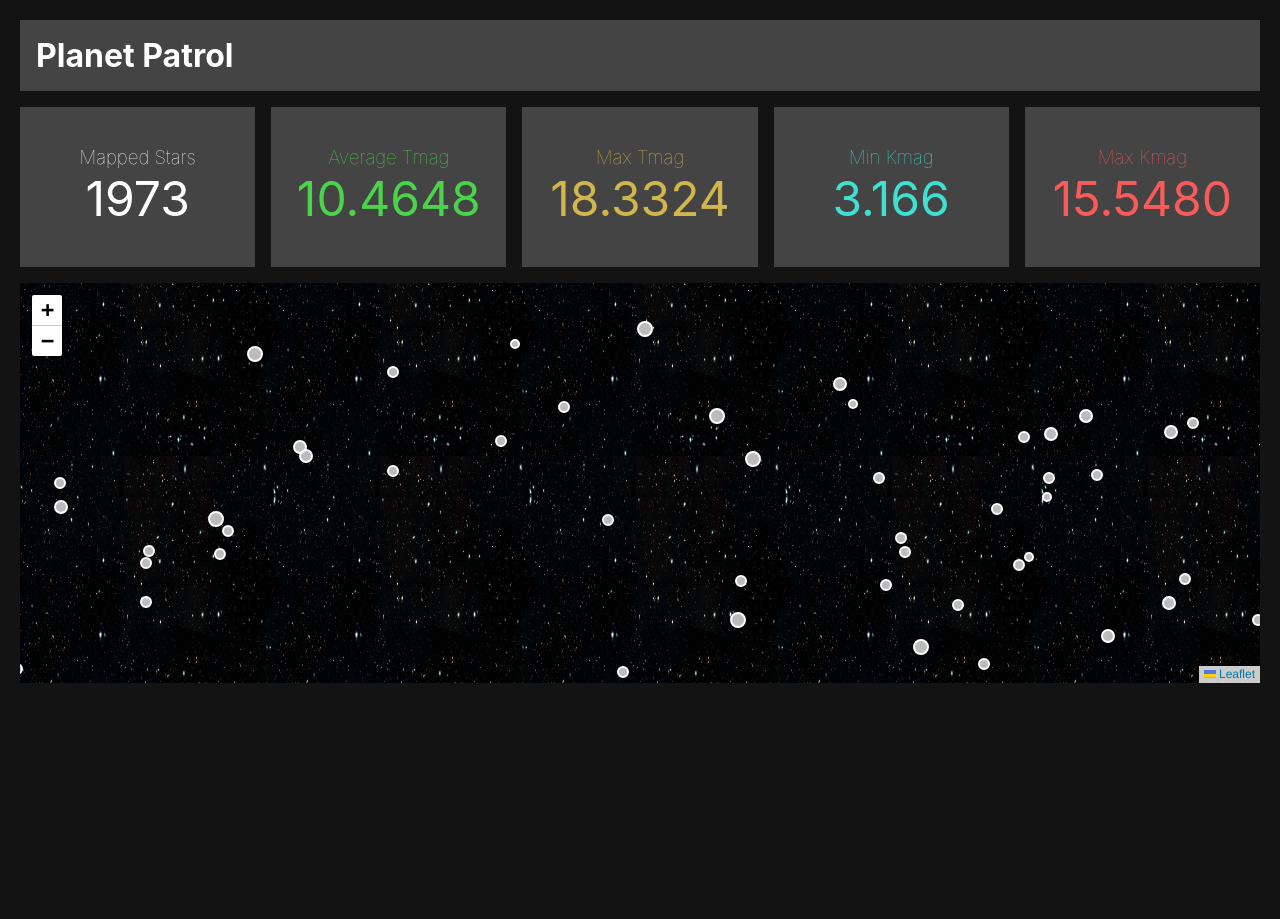
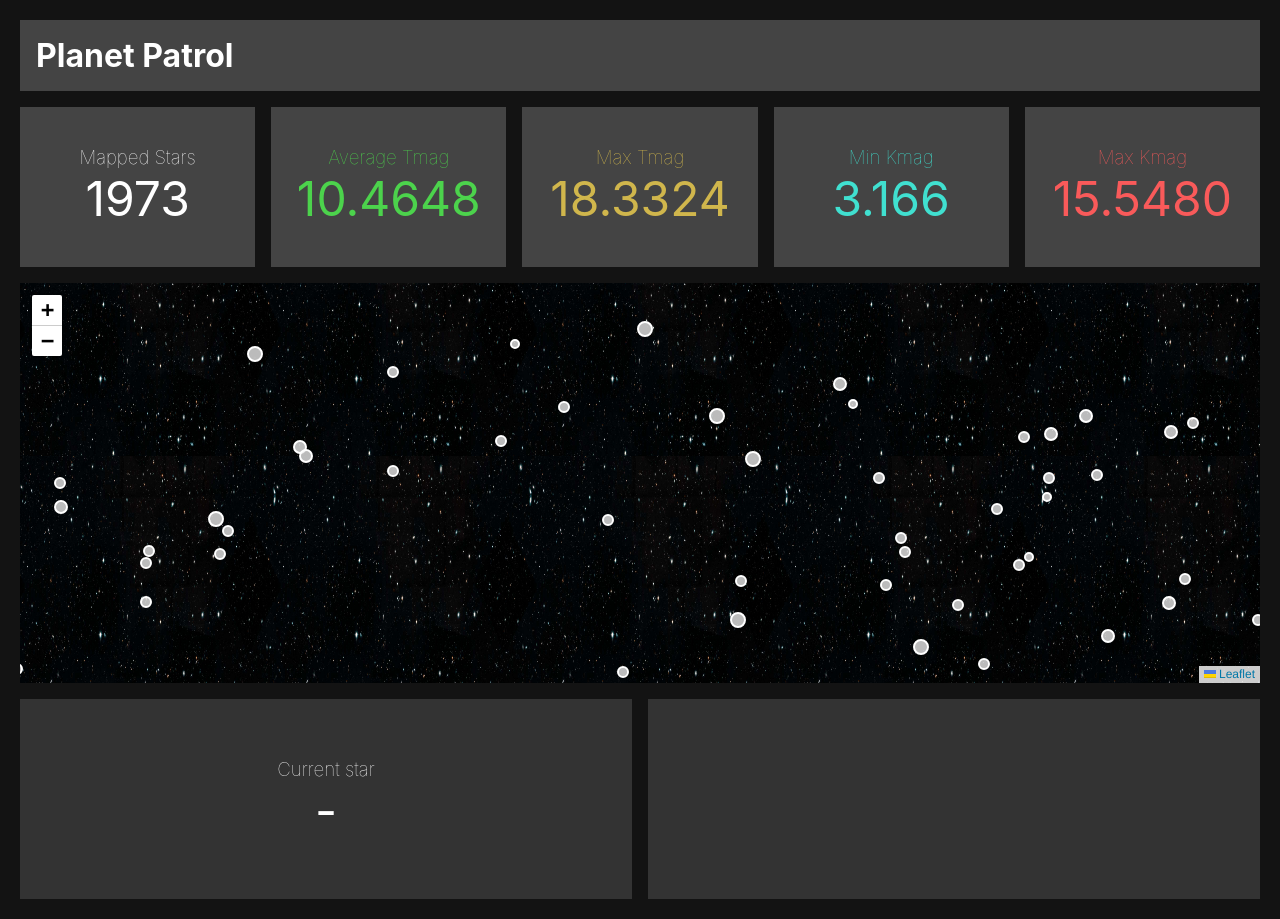
Before and after one commit to otaviopetry/planet-patrol, a React (Create React App) app: page / in a window 1280 px wide. Before the commit the page ends 800 px from the top, so only its background shows below. Built offline with nearby package versions, Linux system fonts and the light colour scheme.

Commit message:
feat: Selected star bottom panel

```diff
--- a/src/App.css
+++ b/src/App.css
@@ -57,14 +57,14 @@ body {
     margin: 0
 }
 
-.dashboard {
+.dashboard-top {
     color: #fff;
     height: 20vh;
     display: flex;
     align-items: center;
 }
 
-.dashboard-header {
+.site-header {
     background-color: #444;
     color: #fff;
     margin-bottom: 1rem;
@@ -75,7 +75,7 @@ body {
     padding: 1rem;
 }
 
-.dashboard-panel {
+.dashboard-top .dashboard-panel {
     display: flex;
     flex-direction: column;
     align-items: center;
@@ -87,7 +87,7 @@ body {
     margin-right: 1rem;
 }
 
-.dashboard-panel:last-of-type {
+.dashboard-top .dashboard-panel:last-of-type {
     margin-right: 0;
 }
 
@@ -100,6 +100,43 @@ body {
     font-size: 3rem;
     margin: 0;
 }
+
+.dashboard-bottom {
+    height: 200px;
+    margin-top: 1rem;
+    display: flex;
+    align-items: center;
+    color: #fff;
+
+}
+
+.dashboard-bottom .dashboard-panel {
+    width: 50%;
+    height: 100%;
+    background-color: #333;
+    margin-right: 1rem;
+
+    display: flex;
+    flex-direction: column;
+    align-items: center;
+    justify-content: center;
+}
+.dashboard-bottom .dashboard-panel:last-of-type {
+    margin-right: 0;
+}
+
+
+#currentStarImg img {
+    max-width: 100%;
+    max-height: 100%;
+    object-fit: cover;
+    display: none;
+}
+
+#currentStarImg.active img {
+    display: block;
+}
+
 
 .dashboard-panel.green {
     color: #4cd34c;
--- a/src/App.js
+++ b/src/App.js
@@ -1,9 +1,10 @@
 import './App.css';
-import React from 'react';
+import React, {useState} from 'react';
 import L from 'leaflet';
-import { MapContainer, TileLayer, Popup, GeoJSON  } from 'react-leaflet';
+import { MapContainer, TileLayer, Popup, GeoJSON } from 'react-leaflet';
 import geoData from './planet_patrol_fix.json';
 import backgroundImage from './images/nasa-galaxy.jpg';
+import starGraph from './images/star-graph.jpeg';
 
 function App() {
 
@@ -22,6 +23,21 @@ function App() {
     }
 
     let filteredKmagArray = kmagArray.filter(element => element !== 0 && typeof(element) === "number")
+
+    const [currentStar, setCurrentStar] = useState('');
+    let isStarOpen = false;
+
+    function openStar (star) {
+        setCurrentStar(star);
+        isStarOpen = true;
+        document.querySelector('#currentStarImg').classList.add('active');
+    }
+
+    function closeStar () {
+        setCurrentStar('');
+        isStarOpen = false;
+        document.querySelector('#currentStarImg').classList.remove('active');
+    }
 
     const geojsonMarkerOptions = (radius) => {
         return {
@@ -43,13 +59,13 @@ function App() {
     return (
         <div className="main-container">
 
-            <header className="dashboard-header">
+            <header className="site-header">
                 <h1 className="headline">Planet Patrol</h1>
             </header>
 
             <div className="container">
 
-            <div className="dashboard">
+                <div className="dashboard-top">
 
                     <div className="dashboard-panel">
                         <h3 className="data-title">Mapped Stars</h3>
@@ -78,7 +94,7 @@ function App() {
 
                 </div>
 
-                <MapContainer center={[10, 100]} zoom={5} className="map-container"  >
+                <MapContainer center={[10, 100]} zoom={5} className="map-container">
                     {/* <TileLayer
                         attribution='Map data &copy; <a href="https://www.openstreetmap.org/">OpenStreetMap</a> contributors, <a href="https://creativecommons.org/licenses/by-sa/2.0/">CC-BY-SA</a>, Imagery © <a href="https://www.mapbox.com/">Mapbox</a>'
                         url={`https://api.mapbox.com/styles/v1/${mapBoxId}/tiles/{z}/{x}/{y}?access_token=pk.eyJ1IjoibHVjYXN0ZXJyZXMiLCJhIjoiY2o2aHhhZHc2MGxoMjMzbnljZWNwd3JqciJ9.6Om_5YEOr-K1kEVBFZcq8w`}
@@ -94,8 +110,9 @@ function App() {
                                     data={planet}
                                     style={planet.geometry.type}
                                     pointToLayer={() => myPointToLayer([planet.geometry.coordinates[1], planet.geometry.coordinates[0]], planet.properties.Tmag )}
+
                                 >
-                                    <Popup position={[0, -20]}>
+                                    <Popup position={[0, -20]} onOpen={() => openStar(planet.properties.ID)} onClose={closeStar}>
                                         <strong>ID: </strong>{planet.properties.ID}<br />
                                         <strong>Tmag: </strong>{planet.properties.Tmag}<br />
                                         <strong>Kmag: </strong>{planet.properties.Kmag}<br />
@@ -114,6 +131,15 @@ function App() {
 
                 </MapContainer>
 
+                <div className="dashboard-bottom">
+                    <div id="currentStar" className="dashboard-panel">
+                        <h3 className="data-title">Current star</h3>
+                        <p className="data-value">{currentStar !== '' ? 'ID: ' + currentStar : '-'}</p>
+                    </div>
+                    <div id="currentStarImg" className="dashboard-panel">
+                        <img src={starGraph} alt="Star Graph" />
+                    </div>
+                </div>
 
             </div>
 
```
Also changed, not shown: src/images/star-graph.jpeg (added), 1 other file (tests, documents, lock files or other folders). Lines whose indentation alone changed are shown as unchanged.
